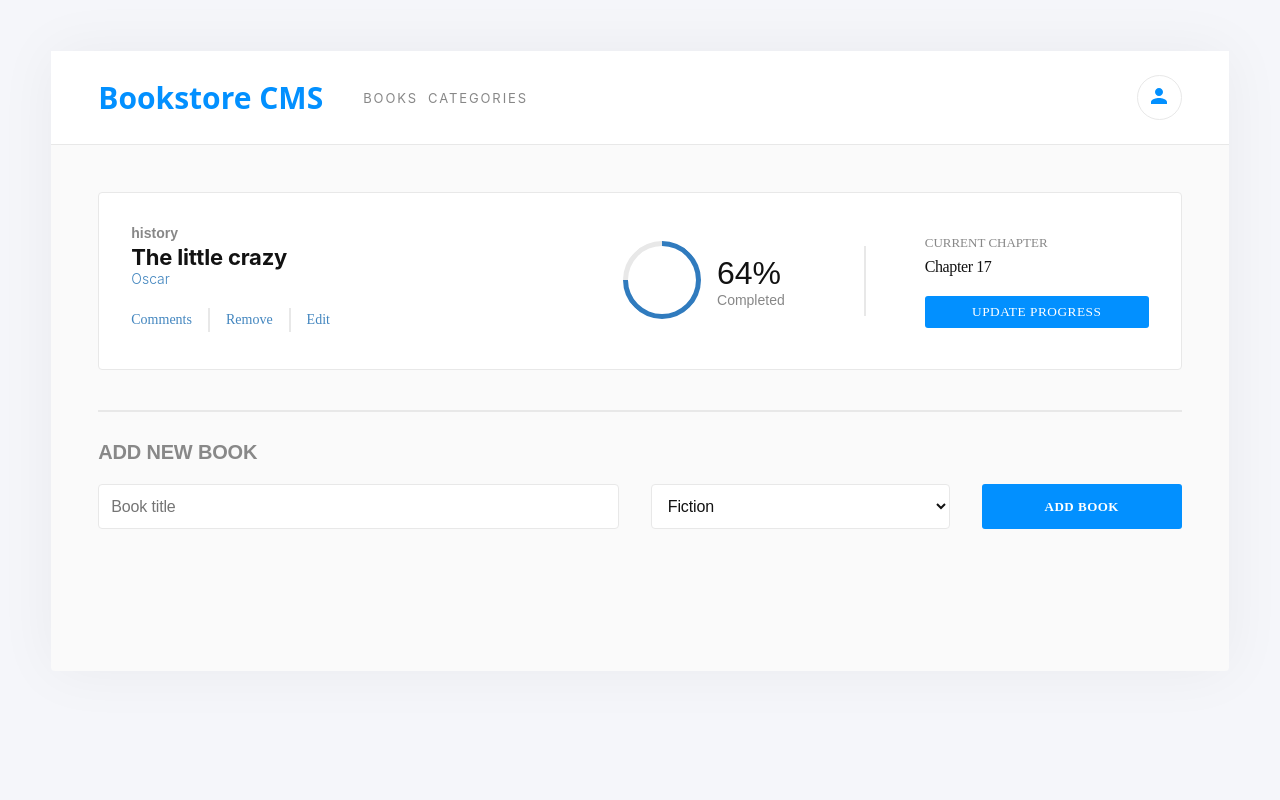
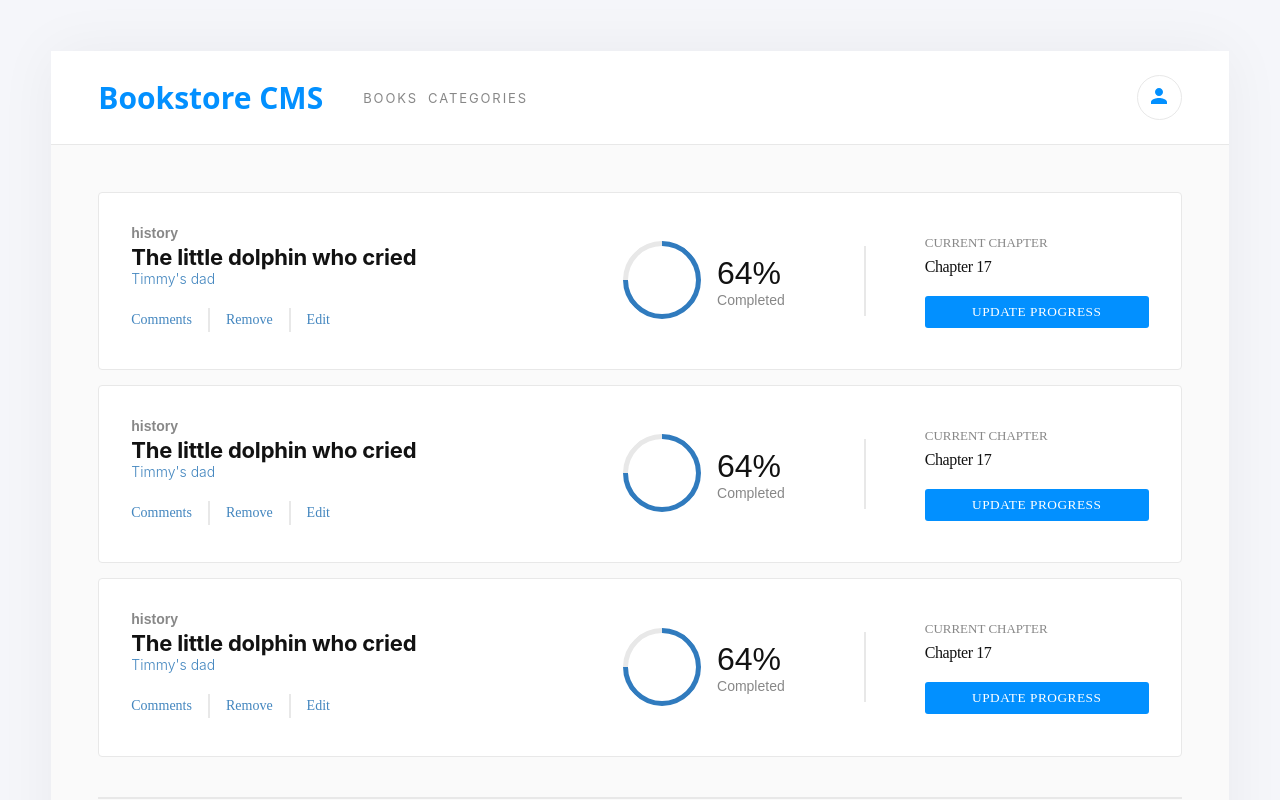
Before and after one commit to Oscar-Espinoza/Bookstore, a React (Create React App) app: page / in a window 1280 px wide. Shown: the top 800 px of the page. Built offline with nearby package versions, Linux system fonts and the light colour scheme.

Commit message:
first commit to dev

```diff
--- a/src/App.css
+++ b/src/App.css
@@ -83,6 +83,16 @@ code {
 }
 
 /* Book style */
+
+.books {
+  list-style-type: none;
+  margin: 0;
+  padding: 0;
+  display: flex;
+  flex-direction: column;
+  grid-gap: 0.938rem;
+  gap: 0.938rem;
+}
 
 .book {
   background-color: #fff;
--- a/src/App.js
+++ b/src/App.js
@@ -9,7 +9,11 @@ function App() {
     <div className="App">
       <Navbar />
       <div className="container">
-        <Book category="history" author="Oscar" title="The little crazy"/>
+        <ul className="books">
+          <li><Book category="history" author="Timmy's dad" title="The little dolphin who cried"/></li>
+          <li><Book category="history" author="Timmy's dad" title="The little dolphin who cried"/></li>
+          <li><Book category="history" author="Timmy's dad" title="The little dolphin who cried"/></li>
+        </ul>
         <div class="horizontal-divider"></div>
         <NewBook />
       </div>
```
